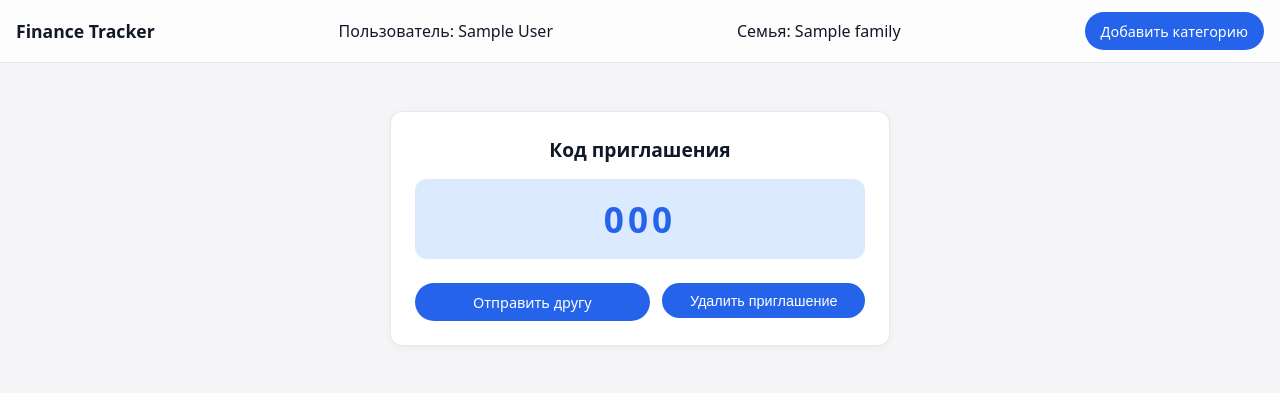
After one commit to saveliyu/finance_tracker, a Django app: page /family/invite/ in a window 1280 px wide. The commit adds this page. Shown: the top 393 px of the page. Run offline with Django 5.2, Linux system fonts and the light colour scheme; a user stored in the database is signed in; tables that the repository leaves empty hold one stand-in row (values such as "Sample post").

Commit message:
draft family invite system

```diff
--- /dev/null
+++ b/family/forms.py
@@ -0,0 +1,6 @@
+from django import forms
+from .models import FamilyInvite
+
+
+class InviteForm(forms.Form):
+    code = forms.CharField(widget=forms.TextInput(attrs={'class': 'form-control'}))
--- /dev/null
+++ b/family/templates/family/invite.html
@@ -0,0 +1,30 @@
+{% extends 'base.html' %}
+
+{% block content %}
+
+<main>
+    <div class="invite-card">
+
+        <div class="invite-title">Код приглашения</div>
+
+        <div class="invite-code">
+            {{ invite.code }}
+        </div>
+
+        <div class="invite-buttons">
+            <a href="https://t.me/share/url?url={{ invite.code }}" class="btn invite-btn-left">
+                Отправить другу
+            </a>
+
+            <form method="post" action="#" class="invite-delete-form">
+                {% csrf_token %}
+                <button type="submit" class="btn btn-outline invite-btn-right">
+                    Удалить приглашение
+                </button>
+            </form>
+        </div>
+
+    </div>
+</main>
+
+{% endblock %}
--- a/family/urls.py
+++ b/family/urls.py
@@ -6,4 +6,8 @@ app_name = 'family'
 
 urlpatterns = [
     path('', views.family_view, name='family'),
+    path('create_invite/', views.create_invite, name='create_invite'),
+    path('invite/', views.user_invite_view, name='user_invite'),
+    path('enter_invite/', views.enter_invite_view, name='enter_invite'),
+
 ]
--- a/family/views.py
+++ b/family/views.py
@@ -1,8 +1,12 @@
 from django.db.models import Sum
-from django.shortcuts import render
+from django.shortcuts import render, get_object_or_404, redirect
 from base.models import *
+from .forms import InviteForm
 
 from datetime import datetime
+
+from family.models import FamilyInvite, FamilyMember
+
 
 # Create your views here.
 def family_view(request):
@@ -24,3 +28,37 @@ def family_view(request):
         'profile_data': profile_data,
     }
     return render(request, 'family/family.html', context)
+
+def create_invite(request):
+    if request.user.family_object and not request.user.invites.exists():
+        invite = FamilyInvite()
+        invite.created_by = request.user
+        invite.family = request.user.family_object
+        invite.save()
+    return redirect('family:user_invite')
+
+
+def user_invite_view(request):
+    if FamilyInvite.objects.filter(created_by=request.user).exists():
+        invite = get_object_or_404(FamilyInvite, created_by=request.user)
+    else:
+        invite = None
+    context = {
+        'invite': invite,
+    }
+    return render(request, 'family/invite.html', context)
+
+def enter_invite_view(request):
+    form = InviteForm()
+    context = {
+        'form': form,
+    }
+    if request.method == 'POST':
+        form = InviteForm(request.POST)
+        if form.is_valid():
+            code = form.cleaned_data['code']
+            if FamilyInvite.objects.filter(code=code).exists():
+                invite = FamilyInvite.objects.get(code=code)
+                FamilyMember.objects.create(family=invite.family, user=request.user, status=0)
+                invite.delete()
+    return render(request, 'family/enter_invite.html', context)
--- a/static/css/style.css
+++ b/static/css/style.css
@@ -1027,3 +1027,65 @@ tbody tr:hover {
     font-size: 0.9rem;
     margin: 1rem 0 0.5rem;
 }
+
+.invite-card {
+    max-width: 500px;
+    margin: 2rem auto;
+    background: var(--card);
+    border-radius: var(--radius);
+    border: 1px solid var(--border);
+    padding: 1.5rem;
+    text-align: center;
+    box-shadow: 0 2px 8px rgba(0,0,0,0.04);
+}
+
+.invite-title {
+    font-size: 1.2rem;
+    font-weight: 600;
+    margin-bottom: 1rem;
+}
+
+.invite-code {
+    font-size: 2.2rem;
+    font-weight: 700;
+    letter-spacing: 4px;
+    padding: 1rem;
+    background: var(--accent-soft);
+    border-radius: var(--radius);
+    margin-bottom: 1.5rem;
+    color: var(--accent);
+}
+
+.invite-buttons {
+    display: flex;
+    gap: 0.8rem;
+}
+
+.invite-buttons .btn {
+    flex: 1;
+    text-align: center;
+}
+
+.invite-delete-form {
+    flex: 1;
+}
+
+.invite-btn-left {
+    background: var(--accent);
+    color: #fff;
+}
+
+.invite-btn-right {
+    width: 100%;
+}
+
+.family-actions {
+    display: flex;
+    gap: 0.8rem;
+    margin-top: 1rem;
+}
+
+.family-actions .btn {
+    flex: 1; /* каждая кнопка занимает 50% */
+    text-align: center;
+}
```
Also changed, not shown: family/templates/family/enter_invite.html (added, +35 -0 lines), family/templates/family/family.html (+9 -5 lines).
